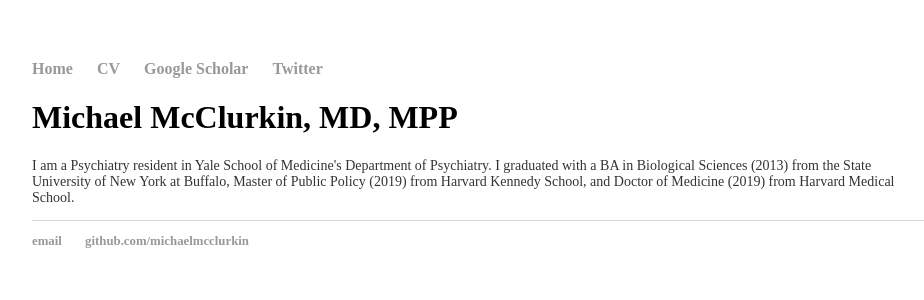
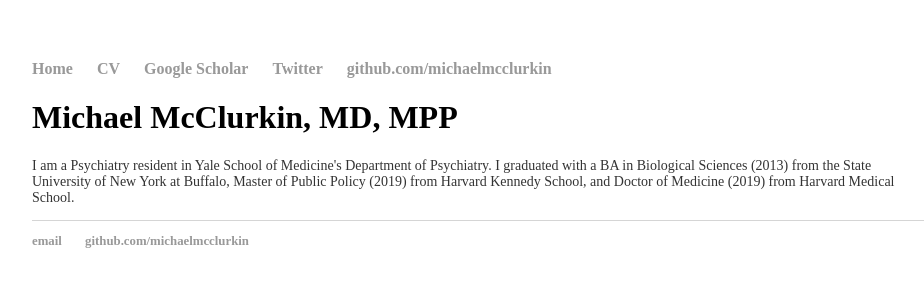
Before and after one commit to michaelmcclurkin/michaelmcclurkin.github.io, a Jekyll site: the page built from index.html, in a window 1280 px wide. Shown: the top 300 px of the page, without its empty margins (160-1084 px from the left). Built offline with Jekyll 4.4.1, drawn with Linux system fonts in a browser that asks for light colours.

Commit message:
Update default.html

```diff
--- a/_layouts/default.html
+++ b/_layouts/default.html
@@ -10,8 +10,9 @@
 	    		<ul>
 	        		<li><a href="/">Home</a></li>
 	        		<li><a href="/cv">CV</a></li>
-	        		<li><a href="/https://scholar.google.com/citations?user=ifvqPp0AAAAJ&hl=en">Google Scholar</a></li>
-				<li><a href="/https://twitter.com/MikeMcClurkinMD">Twitter</a></li>
+	        		<li><a href="https://scholar.google.com/citations?user=ifvqPp0AAAAJ&hl=en">Google Scholar</a></li>
+				<li><a href="https://twitter.com/MikeMcClurkinMD">Twitter</a></li>
+				<li><a href="https://github.com/michaelmcclurkin">github.com/michaelmcclurkin</a></li>
 	    		</ul>
 			</nav>
 			<div class="container">
```
